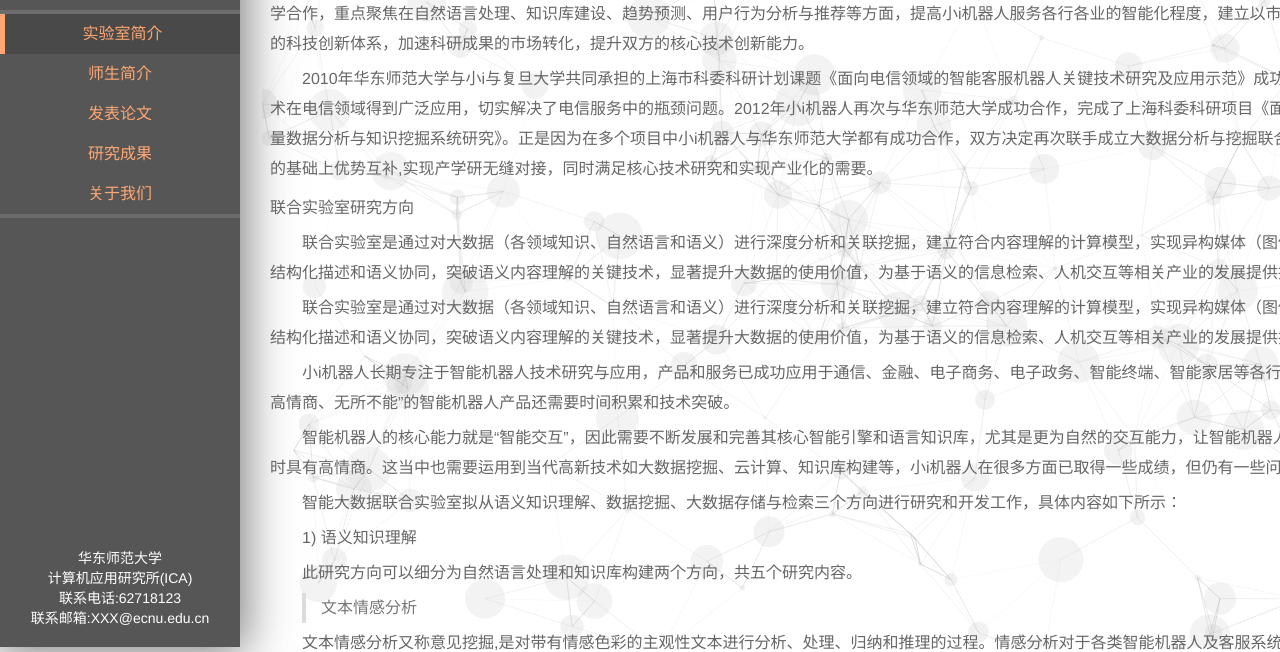
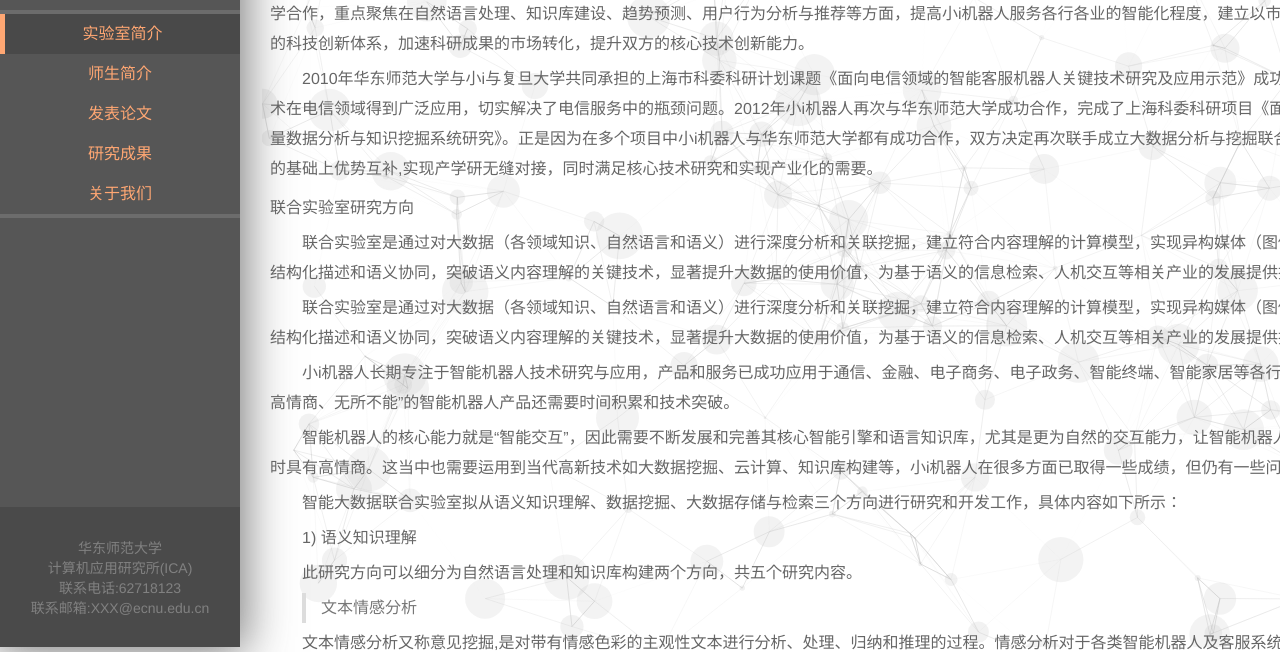
Before and after one commit to erraX/icaintro, a website built with webpack: page index.html in a window 1280 px wide. Shown: the part 153-805 px from the top of the page. Built offline with nearby package versions, Linux system fonts and the light colour scheme.

Commit message:
调整配色

```diff
--- a/css/layout.scss
+++ b/css/layout.scss
@@ -98,6 +98,7 @@
       &:hover {
         background-color: $main-color;
         color: #fff;
+        text-indent: 10px;
         cursor: pointer;
       }
 
@@ -110,12 +111,14 @@
 
   .desc-container {
     position: absolute;
-    bottom: 20px;
+    bottom: 0;
     width: 100%;
+    background-color: hsl(0, 0%, 29%);
+    padding: 30px 0;
   }
 
   .desc {
-    color: #FFFFFF;
+    color: #818181;
     font-size: 14px;
     text-align: center;
     font-weight: 500
```
